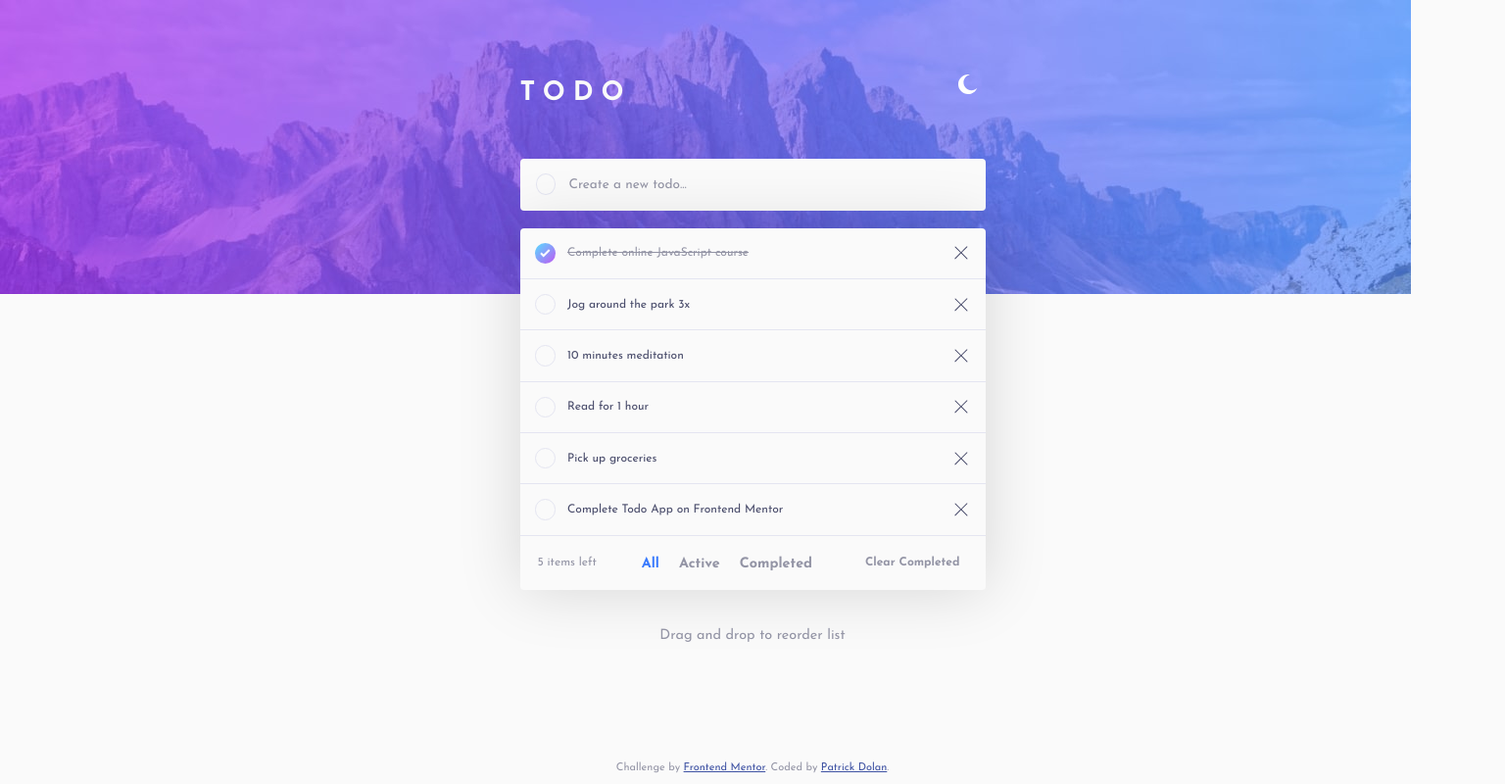
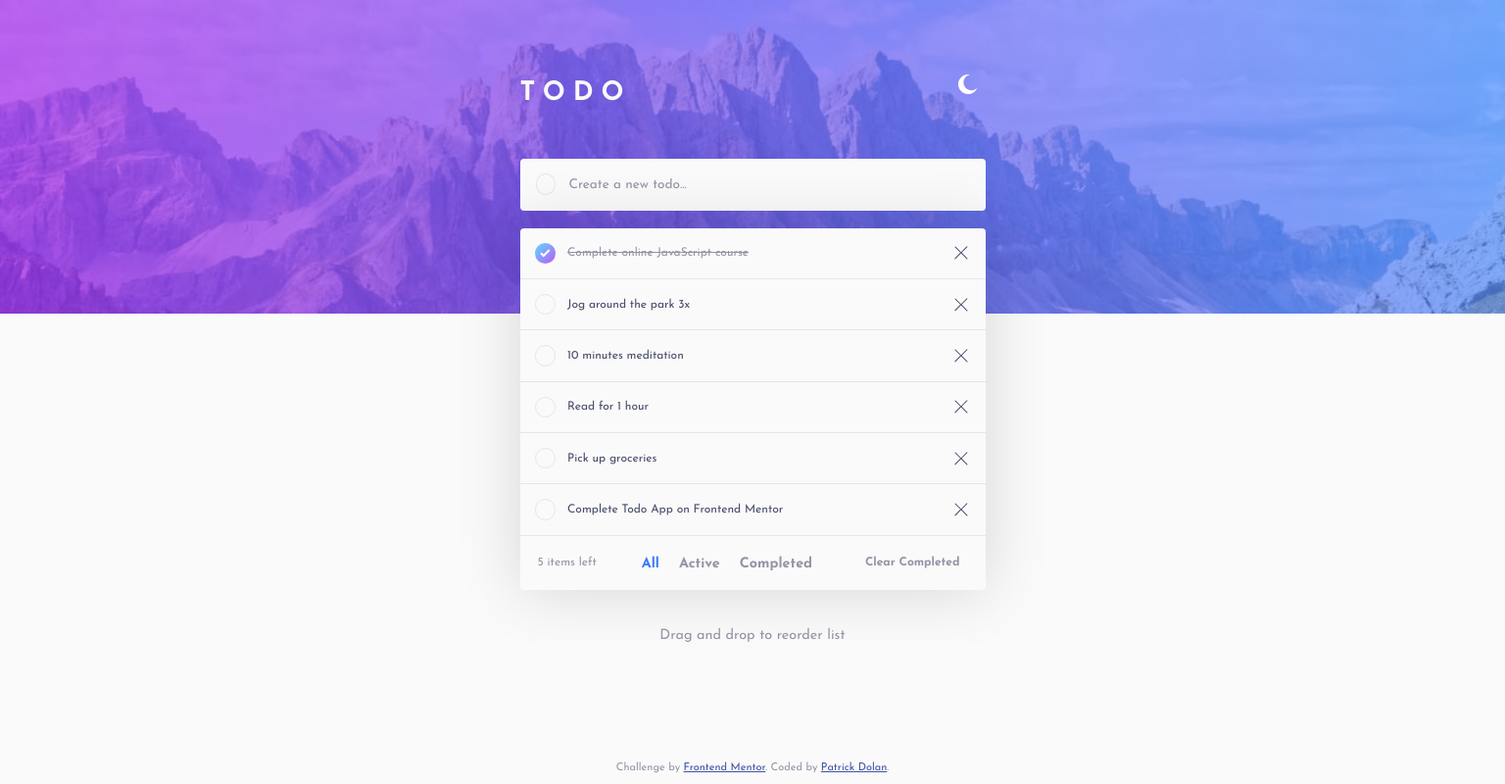
Before and after one commit to Patrick-Dolan/FM-todo, a plain HTML site: page index.html in a window 1536 px wide. Shown: the whole page at 98% size. Drawn offline with Linux system fonts and the light colour scheme.

Commit message:
Add media query for background size

```diff
--- a/styles.css
+++ b/styles.css
@@ -48,6 +48,12 @@ body {
 @media screen and (min-width: 375px) {
   body {
     background-image: var(--background-image-desktop);
+  }
+}
+
+@media screen and (min-width: 1440px) {
+  body {
+    background-size: 100vw;
   }
 }
 
```
